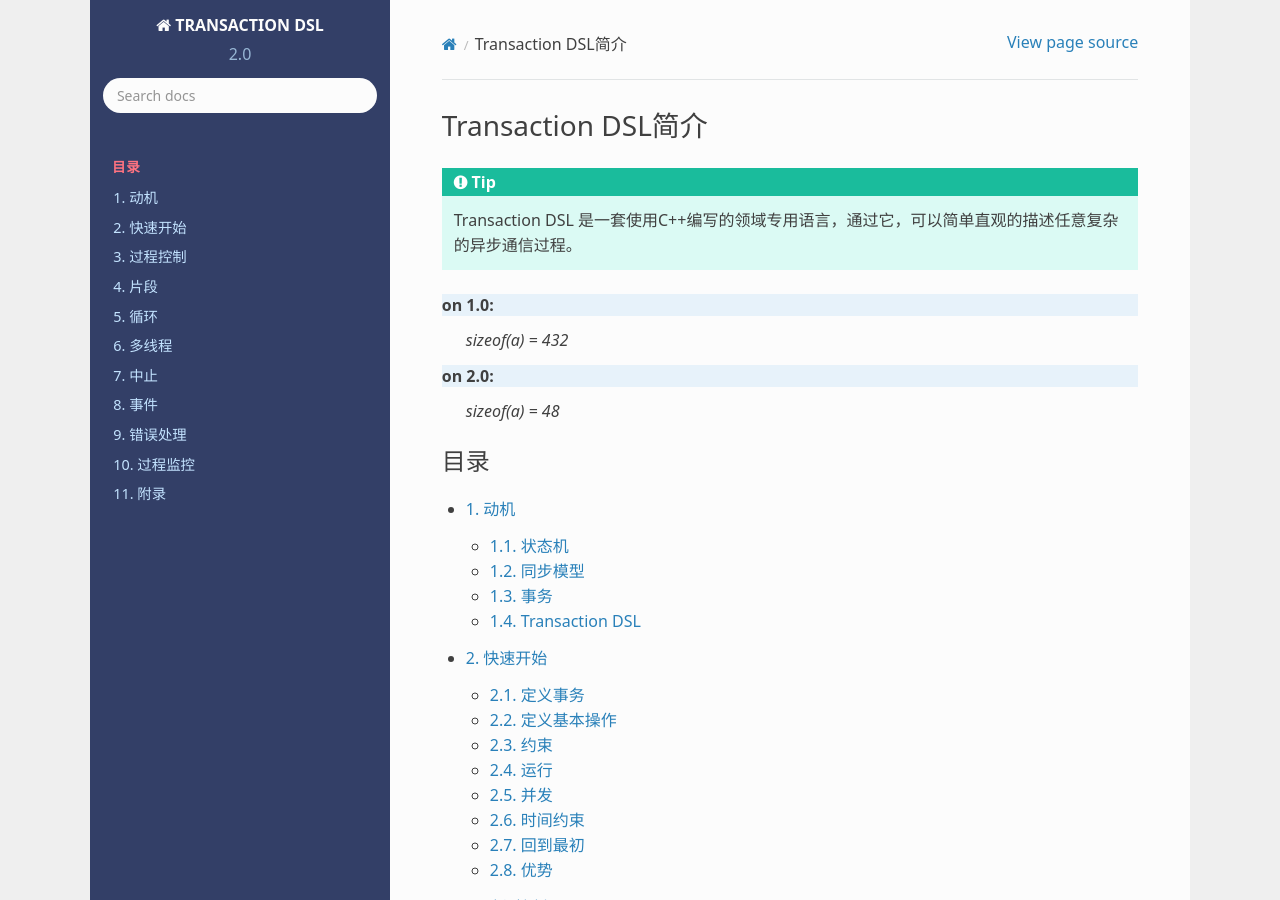
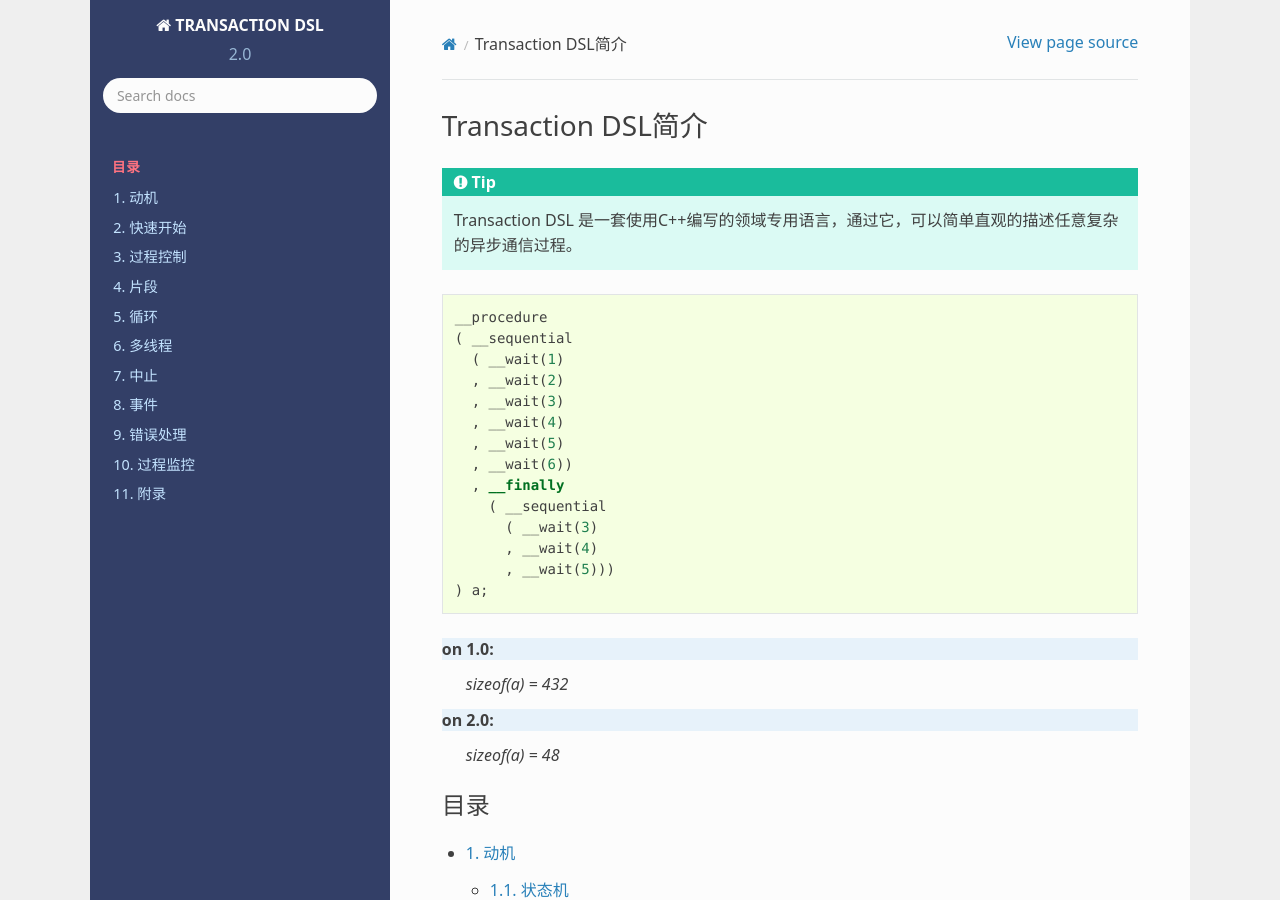
Before and after one commit to godsme/trans-dsl-2, a Sphinx documentation site: the page built from doc/source/index.rst, in a window 1280 px wide and 900 px high. Built offline with Sphinx 7.4.7 and the Read the Docs theme 2.0.0, drawn with Linux system fonts in a browser that asks for light colours; formulas are drawn with MathJax 3.

Commit message:
added peek

```diff
--- a/doc/source/index.rst
+++ b/doc/source/index.rst
@@ -4,8 +4,8 @@ Transaction DSL简介
 
 .. tip:: Transaction DSL 是一套使用C++编写的领域专用语言，通过它，可以简单直观的描述任意复杂的异步通信过程。
 
+.. code-block:: c++
 
-.. code-block:: c++
    __procedure
    ( __sequential
      ( __wait(1)
```
